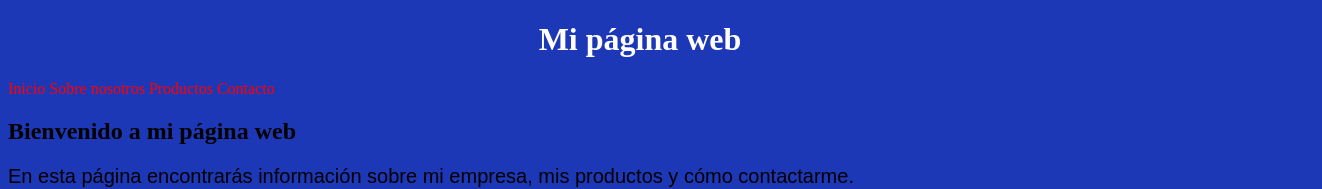
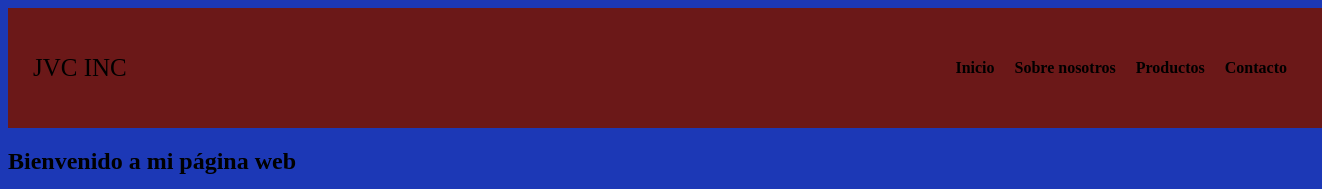
Before and after one commit to JersonING/web_v1, a plain HTML site: page index.html in a window 1280 px wide. Shown: the top 189 px of the page, 1322 px wide, since content can reach past the window. Drawn offline with Linux system fonts and the light colour scheme.

Commit message:
se actualiza la presentacion del menu, pendiente corregir la animacion de la lista de los enlaces

```diff
--- a/index.html
+++ b/index.html
@@ -8,12 +8,14 @@
   <link rel="stylesheet" href="styles.css">
 <body>
     <header>
-        <h1>Mi página web</h1>
-        <nav>
-          <a href="#">Inicio</a>
-          <a href="#">Sobre nosotros</a>
-          <a href="#">Productos</a>
-          <a href="#">Contacto</a>
+        <nav class="nav">
+          <div class="logo">JVC INC</div>
+                  <ul class="menu">
+                    <li><a href="#">Inicio</a></li>
+                    <li><a href="#">Sobre nosotros</a></li>
+                    <li><a href="#">Productos</a></li>
+                    <li><a href="#">Contacto</a></li>
+                  </ul>
         </nav>
       </header>
 
--- a/styles.css
+++ b/styles.css
@@ -2,9 +2,47 @@ body {
     background-color: rgb(28, 56, 182);
   }
 
-  h1 {
-    color: white;
-    text-align: center;
+  header{
+    width: 100%;
+    height: 100%;
+     }
+
+  .nav{
+    width: 100%;
+    background: #6b1818;
+    display: flex;
+    align-items: center;
+    justify-content: space-between;
+    padding: 25px;
+  }
+
+  .logo{
+    font-size: 25px;
+    color: #000;
+    font-weight: 100;
+  }
+
+  .menu{
+    display: flex;
+
+  }
+  .menu li{
+    list-style: none;
+    margin: 10px;
+  }
+
+  .menu li a{
+    color: #000;
+    text-decoration: none;
+    font-weight: bold;
+    transition: all 0.5s ease;
+  }
+
+  .menu li a: hover{
+    padding: 5px 10 px;
+    backgroung: #fff;
+    color: #000;
+    border-radius: 15px;
   }
 
   p {
```
